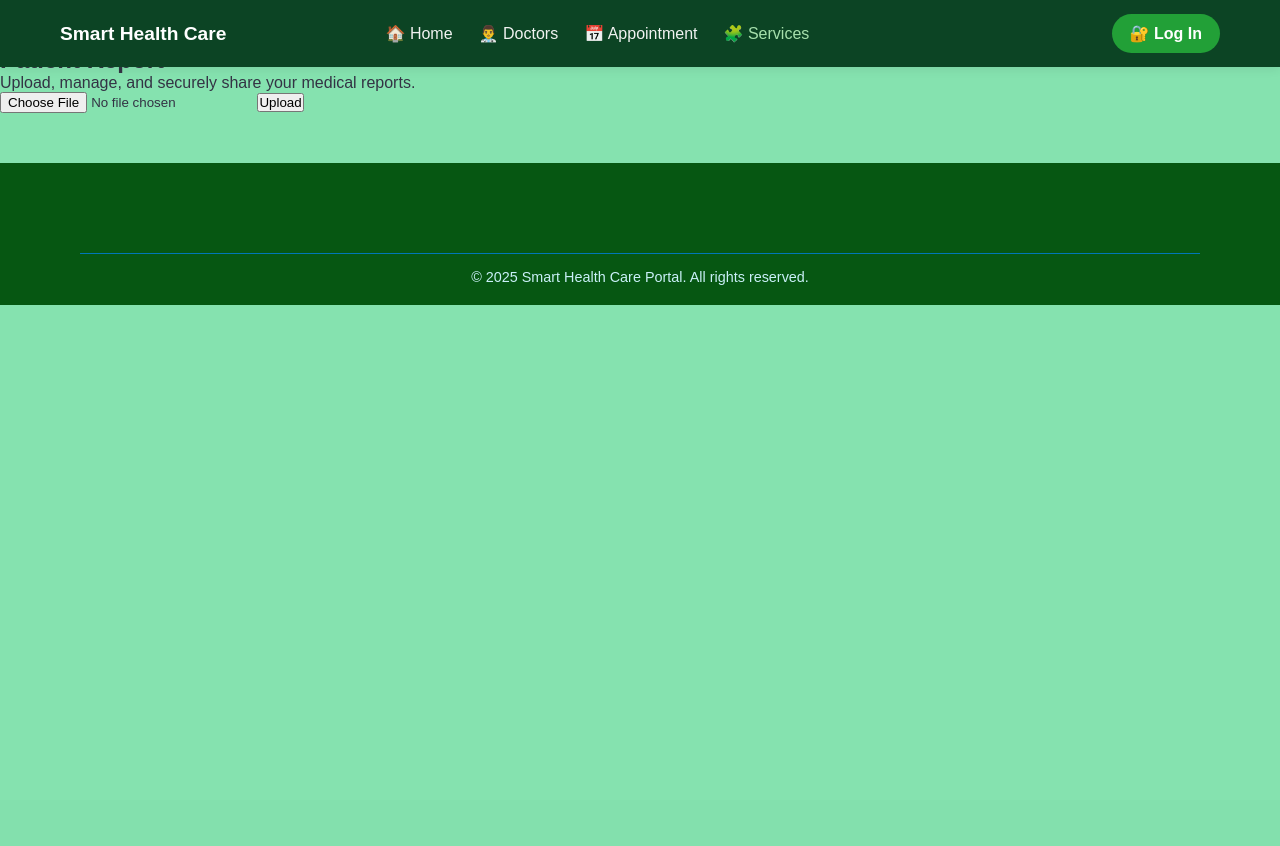
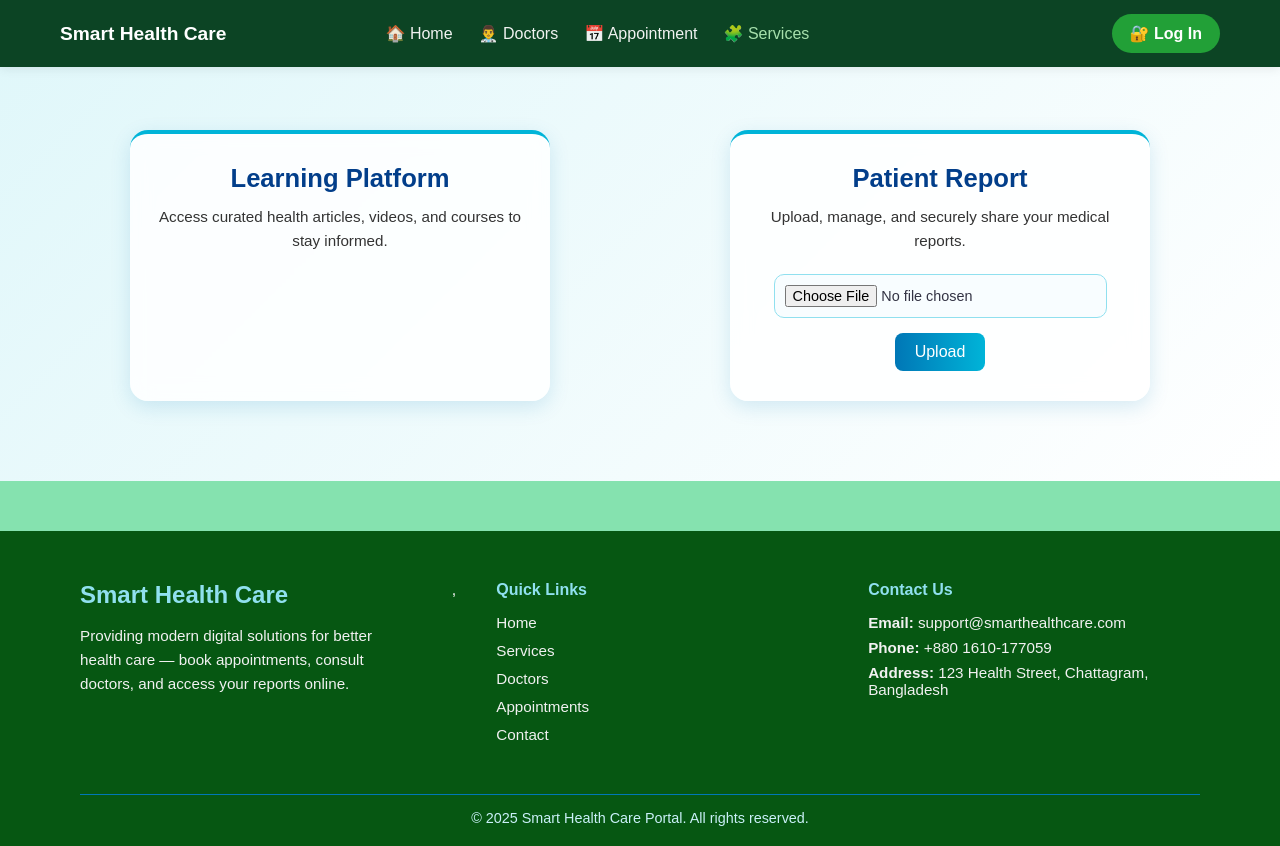
Before and after one commit to Iftekharjihad/smart-health-care, a PHP site: page /services.html in a window 1280 px wide. Before the commit the page ends 305 px from the top, so only its background shows below. Run offline with PHP 8.4, Linux system fonts and the light colour scheme.

Commit message:
style and rewrite services

```diff
--- a/services.html
+++ b/services.html
@@ -21,6 +21,7 @@
   </nav>
 
   <main class="services">
+
     <section class="svc-block">
       <h2>Learning Platform</h2>
       <p>Access curated health articles, videos, and courses to stay informed.</p>
@@ -33,7 +34,34 @@
     </section>
   </main>
 
+   <!-- Footer Section -->
   <footer>
+    <div class="footer-container">
+      <div class="footer-about">
+        <h3>Smart Health Care</h3>
+        <p>Providing modern digital solutions for better health care —
+           book appointments, consult doctors, and access your reports online.</p>
+      </div>
+,
+      <div class="footer-links">
+        <h4>Quick Links</h4>
+        <ul>
+          <li><a href="#">Home</a></li>
+          <li><a href="services.html">Services</a></li>
+          <li><a href="doctor.html">Doctors</a></li>
+          <li><a href="appointment.html">Appointments</a></li>
+          <li><a href="#">Contact</a></li>
+        </ul>
+      </div>
+
+      <div class="footer-contact">
+        <h4>Contact Us</h4>
+        <p><strong>Email:</strong> support@smarthealthcare.com</p>
+        <p><strong>Phone:</strong> +880 1610-177059</p>
+        <p><strong>Address:</strong> 123 Health Street, Chattagram, Bangladesh</p>
+      </div>
+    </div>
+
     <div class="footer-bottom">
       <p>© 2025 Smart Health Care Portal. All rights reserved.</p>
     </div>
--- a/style.css
+++ b/style.css
@@ -218,6 +218,142 @@ a{color:inherit}
       color: #caf0f8;
     }
 
+  /* SERVICES SECTION */
+.services {
+  display: grid;
+  grid-template-columns: repeat(auto-fit, minmax(320px, 1fr));
+  gap: 40px;
+  padding: 80px 60px;
+  margin-top: 50px;
+  background: linear-gradient(135deg, #e0f7fa, #ffffff);
+  justify-items: center;
+}
+
+/* Individual Service Block */
+.svc-block {
+  background: rgba(255, 255, 255, 0.85);
+  border-radius: 18px;
+  padding: 30px 25px;
+  width: 100%;
+  max-width: 420px;
+  box-shadow: 0 6px 20px rgba(0, 119, 182, 0.15);
+  backdrop-filter: blur(10px);
+  transition: all 0.35s ease;
+  text-align: center;
+  border-top: 4px solid #00b4d8;
+  position: relative;
+  overflow: hidden;
+}
+
+/* Accent line animation */
+.svc-block::before {
+  content: "";
+  position: absolute;
+  top: 0;
+  left: -100%;
+  width: 100%;
+  height: 4px;
+  background: linear-gradient(90deg, #0077b6, #00b4d8, #90e0ef);
+  transition: 0.4s;
+}
+
+.svc-block:hover::before {
+  left: 0;
+}
+
+/* Hover animation */
+.svc-block:hover {
+  transform: translateY(-8px);
+  box-shadow: 0 10px 25px rgba(0, 119, 182, 0.3);
+}
+
+/* Titles */
+.svc-block h2 {
+  font-size: 1.6rem;
+  color: #023e8a;
+  margin-bottom: 12px;
+  font-weight: 600;
+}
+
+/* Description text */
+.svc-block p {
+  color: #333;
+  font-size: 0.95rem;
+  line-height: 1.6;
+  margin-bottom: 20px;
+}
+
+/* File upload input */
+.svc-block input[type="file"] {
+  display: block;
+  margin: 0 auto 15px;
+  border: 1px solid #90e0ef;
+  border-radius: 10px;
+  padding: 10px;
+  width: 90%;
+  background: #f8fdff;
+  font-size: 0.9rem;
+  cursor: pointer;
+  transition: border-color 0.3s ease, box-shadow 0.3s ease;
+}
+
+.svc-block input[type="file"]:hover {
+  border-color: #00b4d8;
+  box-shadow: 0 0 6px rgba(0, 180, 216, 0.4);
+}
+
+/* Upload button */
+.svc-block button {
+  background: linear-gradient(90deg, #0077b6, #00b4d8);
+  color: #ffffff;
+  border: none;
+  padding: 10px 20px;
+  border-radius: 8px;
+  font-size: 1rem;
+  font-weight: 500;
+  cursor: pointer;
+  transition: all 0.3s ease;
+}
+
+.svc-block button:hover {
+  background: linear-gradient(90deg, #00b4d8, #0096c7);
+  transform: scale(1.05);
+}
+
+/* Small entrance animation */
+@keyframes fadeUp {
+  from {
+    opacity: 0;
+    transform: translateY(30px);
+  }
+  to {
+    opacity: 1;
+    transform: translateY(0);
+  }
+}
+
+.svc-block {
+  animation: fadeUp 0.8s ease forwards;
+}
+
+/* Responsive tweaks */
+@media (max-width: 768px) {
+  .services {
+    padding: 50px 25px;
+    gap: 25px;
+  }
+
+  .svc-block {
+    max-width: 90%;
+    padding: 25px 20px;
+  }
+
+  .svc-block h2 {
+    font-size: 1.4rem;
+  }
+}
+
+
 /* Appointment (right side form) */
 .appointment{padding:70px 16px;background:#f1fdf5;display:flex;justify-content:center}
 .appointment-container{max-width:1200px;width:100%;display:grid;grid-template-columns:1fr 1fr;gap:34px;margin-top: 40px;}
```
Also changed, not shown: appointment.html (+27 -0 lines), doctor.html (+27 -0 lines).
